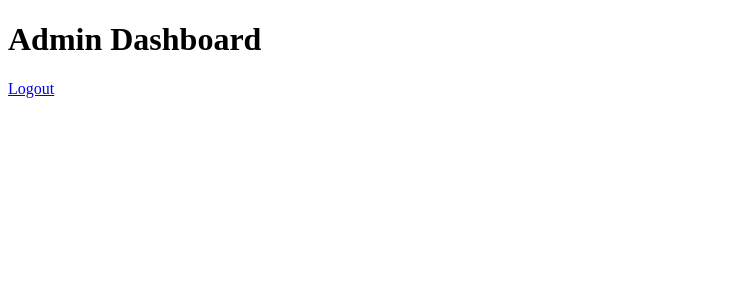
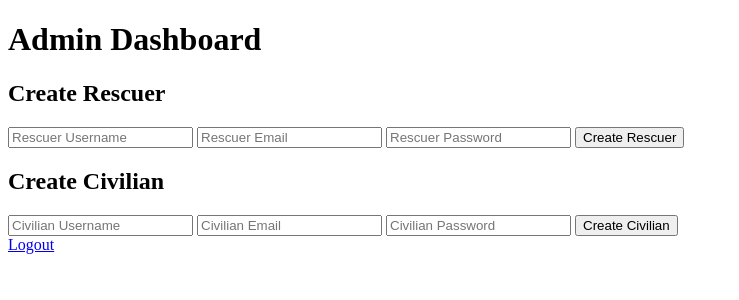
Before and after one commit to funkassembly/Web-2024, a Node project: template views/adminDashboard.ejs in a window 1280 px wide. Shown: the top 300 px of the page, without its empty margins (0-739 px from the left). Run offline with Node 20 templates, Linux system fonts and the light colour scheme; the template is opened without the code that fills it, so the values that code supplies are empty; some libraries are stand-ins or nearby versions.

Commit message:
civ, resc users creation

```diff
--- a/views/adminDashboard.ejs
+++ b/views/adminDashboard.ejs
@@ -8,6 +8,23 @@
 <body>
 
 <h1>Admin Dashboard</h1>
+<!-- Form to create a new rescuer -->
+<h2>Create Rescuer</h2>
+<form action="/createRescuer" method="POST">
+    <input type="text" name="username" placeholder="Rescuer Username" required>
+    <input type="email" name="email" placeholder="Rescuer Email" required>
+    <input type="password" name="password" placeholder="Rescuer Password" required>
+    <button type="submit">Create Rescuer</button>
+</form>
+
+<!-- Form to create a new civilian -->
+<h2>Create Civilian</h2>
+<form action="/createCivilian" method="POST">
+    <input type="text" name="username" placeholder="Civilian Username" required>
+    <input type="email" name="email" placeholder="Civilian Email" required>
+    <input type="password" name="password" placeholder="Civilian Password" required>
+    <button type="submit">Create Civilian</button>
+</form>
 <a href="/logout">Logout</a>
 
 </body>
```
Also changed, not shown: 1 other file.
